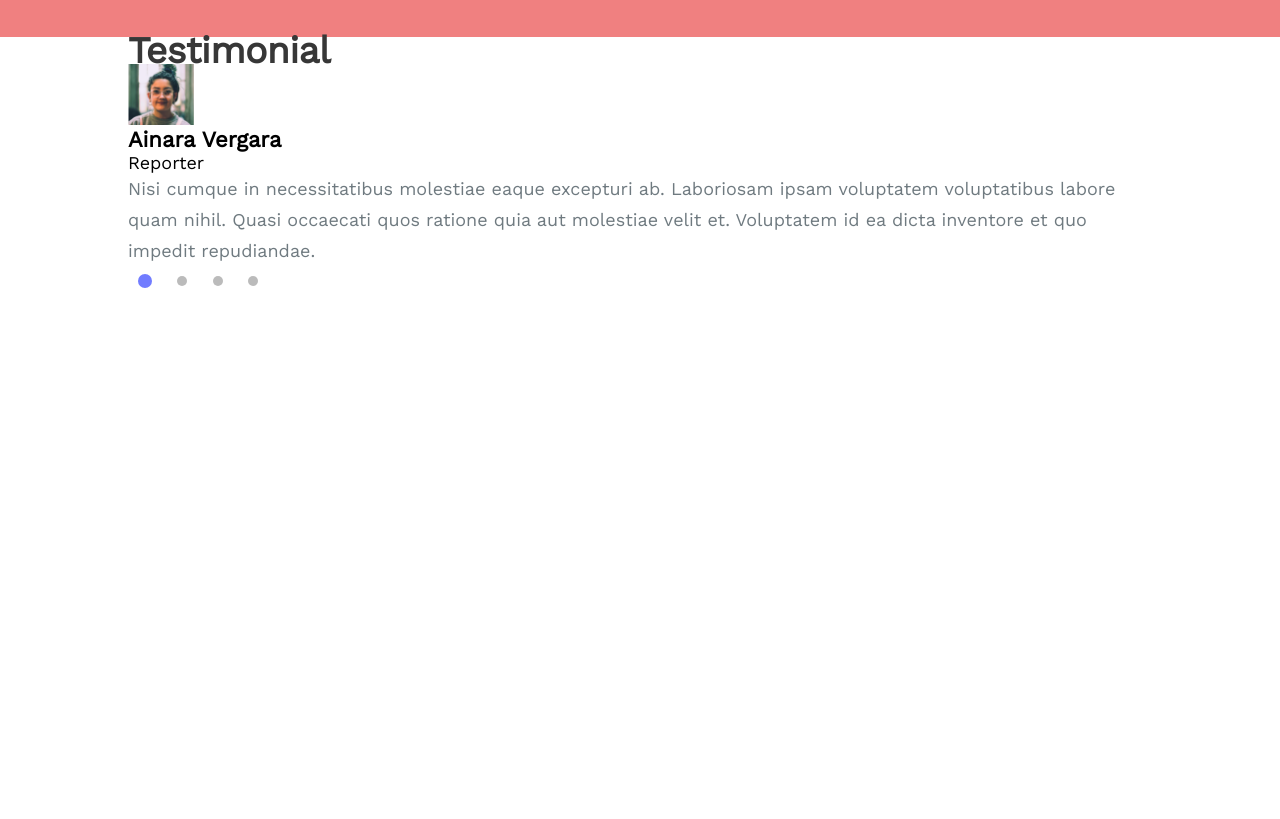
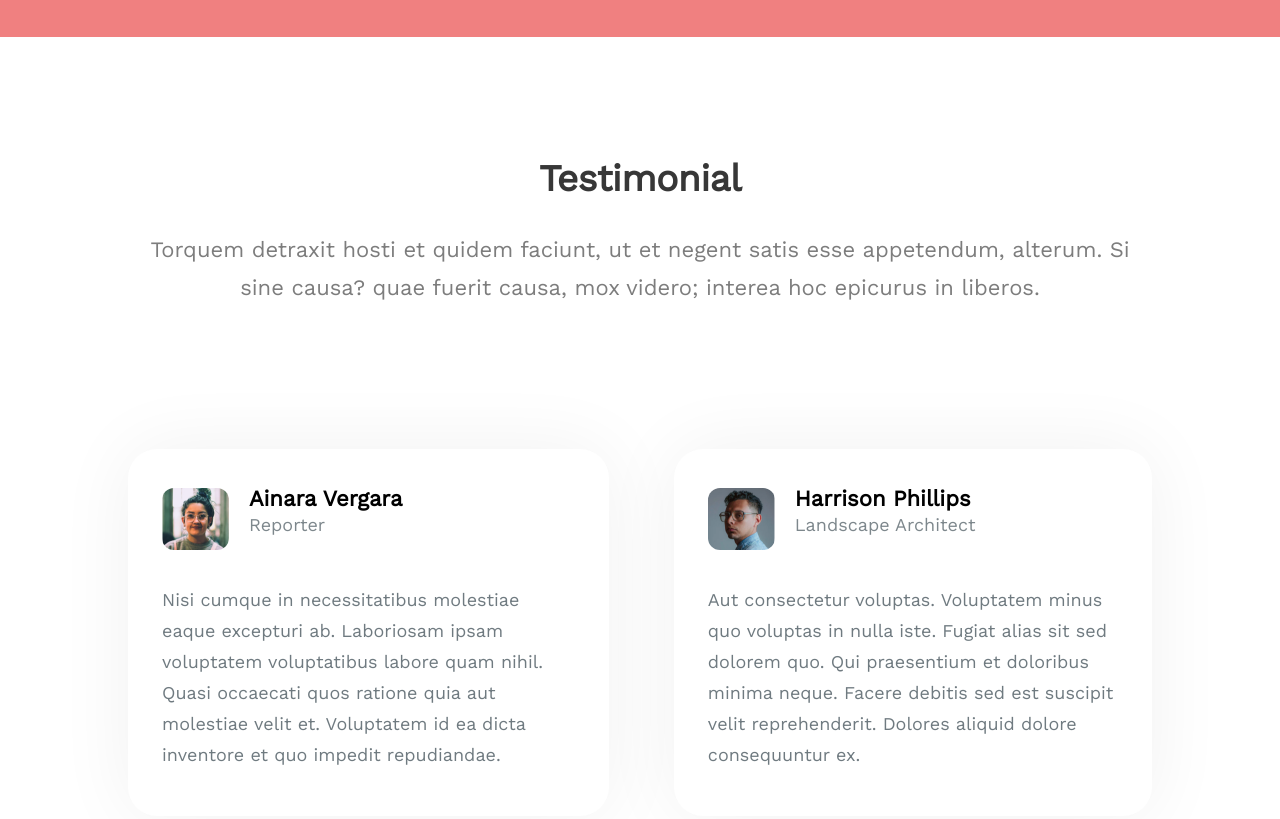
Before and after one commit to rlon23/FooCamp, a plain HTML site: page Challenge_HTML_CSS/challenge-html-css/index.html in a window 1280 px wide. Shown: the part 1160-1979 px from the top of the page. Drawn offline with nearby package versions, Linux system fonts and the light colour scheme.

Commit message:
featured_finish

```diff
--- a/Challenge_HTML_CSS/challenge-html-css/css/styles.css
+++ b/Challenge_HTML_CSS/challenge-html-css/css/styles.css
@@ -12,7 +12,7 @@ body{
 }
 /* --- Main Nav --- */
 .main-nav{
-    background-color: aquamarine;
+    background-color: #FFF;
     height: 132px;
     display: flex;
     justify-content: space-between;
@@ -23,7 +23,7 @@ body{
 }
 .main-nav__logo img{
     filter: saturate(0);
-    width: 146px;
+    width: 164px;
 }
 .main-nav__menu{
     width: 40px;
@@ -128,6 +128,75 @@ body{
     display: none;
 }
 
+/* --- Testimonial Section --- */
+.testimonial{
+    display: flex;
+    flex-flow: column wrap;
+    justify-content: space-between;
+    align-items: center;
+    margin-top: 115px;
+}
+.testimonial__title{
+    color: #373737;
+    font-size: 37px;
+    line-height: 54px;
+    letter-spacing: -0.46px;
+}
+.testimonial__description{
+    font-size: 18px;
+    line-height: 38px;
+    text-align: center;
+    color: rgba(125, 125, 125, 1);
+    margin-top: 25px;
+}
+.testimonial__cards{
+    display: flex;
+    flex-flow: column wrap;
+    margin-top: 50px;
+}
+.testimonial__card{
+    background-color: #FFF;
+    border-radius: 29px;
+    padding: 39px 36px 46px 34px;
+    box-shadow: 0px 0px 77px rgba(0, 0, 0, 0.06);
+    margin-bottom: 100px;
+}
+.testimonial__card:first-child{
+    margin-bottom: 65px;
+}
+.testimonial__person{
+    display: flex;
+    flex-flow: row nowrap;
+    margin-bottom: 30px;
+}
+.testimonial__image{
+    width: 67px;
+    margin-right: 16px;
+}
+.testimonial__image img{
+    width: 100%;
+    border-radius: 12px;
+}
+.testimonial__name{
+    font-size: 22px;
+    line-height: 22px;
+    margin-bottom: 4px;
+}
+.testimonial__profession{
+    color: rgba(55, 71, 79, 0.65);
+    font-size: 18px;
+    line-height: 21px;
+}
+.testimonial__paragraph{
+    color: rgba(55, 71, 79, 0.72);
+    font-size: 18px;
+    line-height: 31px;
+}
+.testimonial .controls{
+    margin-top: 84px;
+    margin-bottom: 98px;
+}
+
 /* Medium devices */
 /*771 video*/
 @media (min-width: 768px) and (max-width: 1023px) {
@@ -160,8 +229,10 @@ body{
         justify-content: space-between;
         width: 100%;
         align-items: baseline;
+        margin-bottom: 15px;
     }
     .list-item__link{
+        position: relative;
         color: #373737;
         font-size: 17px;
         text-decoration: none;
@@ -183,8 +254,15 @@ body{
         color: #FFF;
         background-color: #717CFF;
     }
-    .list-item__link:hover{
-        border-bottom: 3px solid #717CFF;
+    .list-item__link:hover::after{
+        content: "";
+        border-radius: 2px;
+        background-color: #717CFF;
+        position: absolute;
+        width: 100%;
+        left: 0;
+        top: 45px;
+        padding: 1.5px 0;
     }
 
     /* --- Hero Section --- */
@@ -229,7 +307,7 @@ body{
         margin-bottom: 57px;
     }
     .controls__button{
-        background-color: #BBB;
+        background-color: rgba(124, 124, 124, 0.32);
         border: none;
         padding: 5px;
         margin: 0 10px;
@@ -245,31 +323,25 @@ body{
         padding-right: 128px;
     }
     /* --- Testimonial Section --- */
-    .testimonial{
-        height: 944px;
+    .testimonial__description{
+        font-size: 22px;
     }
-    .testimonial__title{
-        color: #373737;
-        font-size: 37px;
-        line-height: 27px;
-        letter-spacing: -0.46px;
+    .testimonial__cards{
+        flex-flow: row nowrap;
+        margin-top: 142px;
+    }
+    .testimonial__card{
+        margin-bottom: 0;
+    }
+    .testimonial__card:first-child{
+        margin-bottom: 0;
+        margin-right: 65px;
     }
     .testimonial__image{
-        width: 66px;
+        margin-right: 20px;
     }
-    .testimonial__image img{
-        width: 100%;
-    }
-    .testimonial__name{
-        font-size: 22px;
-        line-height: 22.81px;
-    }
-    .testimonial__profession{
-        font-size: 18px;
-    }
-    .testimonial__paragraph{
-        color: rgba(55, 71, 79, 0.72);
-        font-size: 18px;
-        line-height: 31px;
+    .testimonial .controls{
+        margin-top: 84px;
+        margin-bottom: 98px;
     }
 }
--- a/Challenge_HTML_CSS/challenge-html-css/index.html
+++ b/Challenge_HTML_CSS/challenge-html-css/index.html
@@ -14,7 +14,7 @@
                 <img src="assets/logo-blue.png" alt="logo">
             </div>
             <ul class="main-nav__list small-hidden">
-                <li class="main-nav__item small-hidden">
+                <li class="main-nav__item">
                     <a href="" class="list-item__link">Home</a>
                 </li>
                 <li class="main-nav__item">
@@ -84,19 +84,49 @@
 
         <section class="testimonial max-bound">
             <h2 class="testimonial__title">Testimonial</h2>
+            <p class="testimonial__description">
+                Torquem detraxit hosti et quidem faciunt,
+                ut et negent satis esse appetendum, alterum.
+                Si sine causa? quae fuerit causa, mox videro;
+                interea hoc epicurus in liberos.
+            </p>
+            <div class="testimonial__cards">
                 <div class="testimonial__card">
                     <div class="testimonial__person">
                         <div class="testimonial__image">
                             <img src="assets/avatar-1.png" alt="avatar">
                         </div>
+                        <div class="text-container">
                             <h3 class="testimonial__name">Ainara Vergara</h3>
                             <p class="testimonial__profession">Reporter</p>
                         </div>
-                <p class="testimonial__paragraph">Nisi cumque in necessitatibus molestiae eaque excepturi ab.
+                    </div>
+                    <p class="testimonial__paragraph">
+                        Nisi cumque in necessitatibus molestiae eaque excepturi ab.
                         Laboriosam ipsam voluptatem voluptatibus labore quam nihil.
                         Quasi occaecati quos ratione quia aut molestiae velit et.
                         Voluptatem id ea dicta inventore et quo impedit repudiandae.
                     </p>
+                </div>
+
+                <div class="testimonial__card">
+                    <div class="testimonial__person">
+                        <div class="testimonial__image">
+                            <img src="assets/avatar-2.png" alt="avatar">
+                        </div>
+                        <div class="text-container">
+                            <h3 class="testimonial__name">Harrison Phillips</h3>
+                            <p class="testimonial__profession">Landscape Architect</p>
+                        </div>
+                    </div>
+                    <p class="testimonial__paragraph">
+                        Aut consectetur voluptas.
+                        Voluptatem minus quo voluptas in nulla iste.
+                        Fugiat alias sit sed dolorem quo. Qui praesentium et doloribus minima neque.
+                        Facere debitis sed est suscipit velit reprehenderit.
+                        Dolores aliquid dolore consequuntur ex.
+                    </p>
+                </div>
             </div>
             <div class="controls small-hidden">
                 <button class="controls__button button--active"></button>
```
Lines whose indentation alone changed are shown as unchanged.
